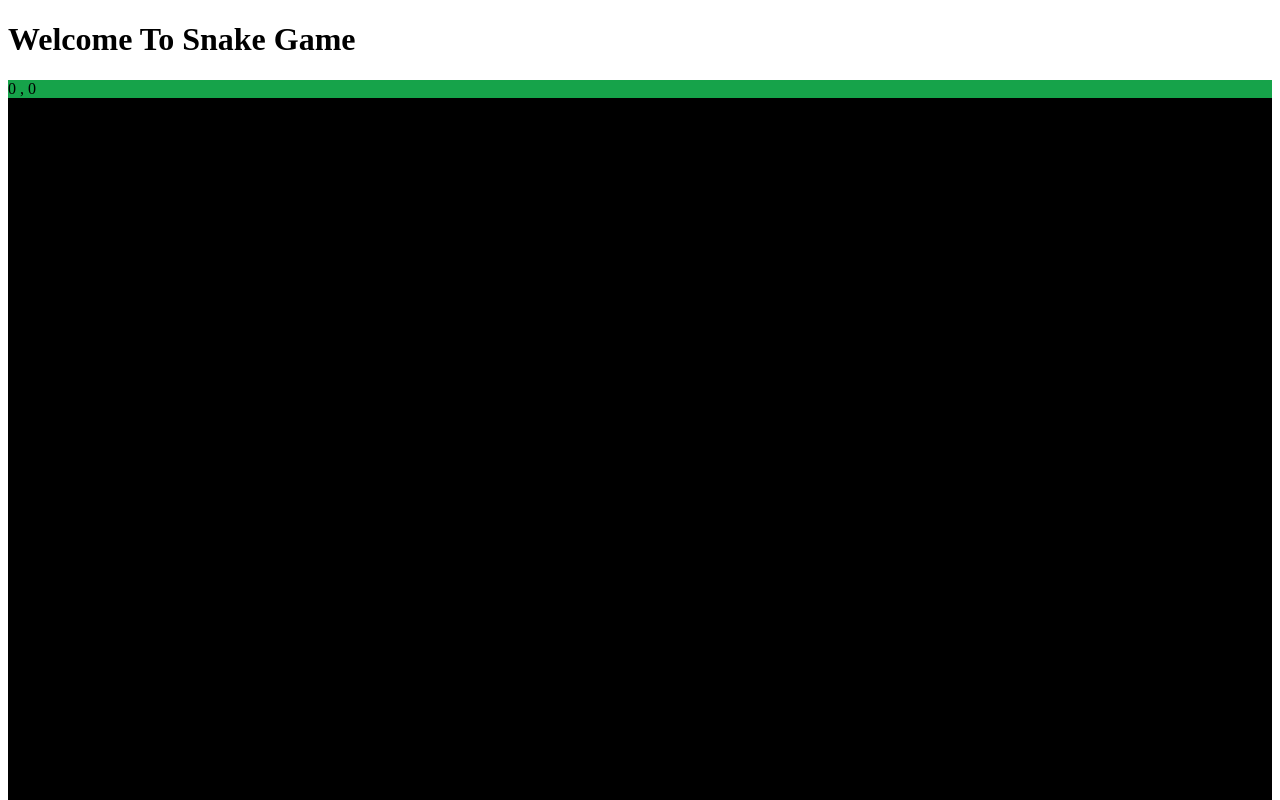
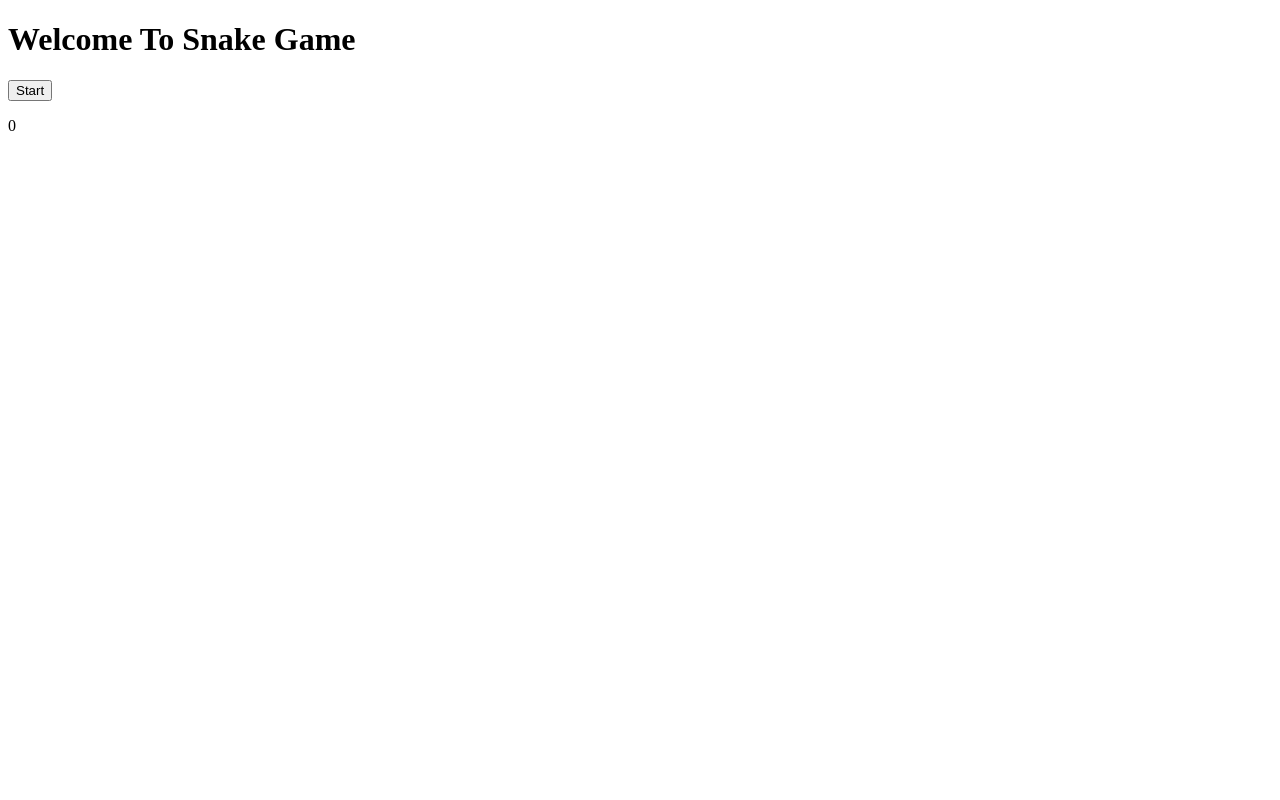
Before and after one commit to Inayath-Hussain/fog-snake-game, a React (Vite) app: page / in a window 1280 px wide. Shown: the top 800 px of the page. Built offline with nearby package versions, Linux system fonts and the light colour scheme; the HTML template or start-up script is replaced by a standard one.

Commit message:
Refactor: removed console logs

```diff
--- a/src/components/Board.tsx
+++ b/src/components/Board.tsx
@@ -74,7 +74,6 @@ const Board: React.FC<Iprops> = ({ isGameRunning, setScore }) => {
         const call = () => {
             if (isGameRunning === false) return clearInterval(timerRef.current)
 
-            console.log("call")
             timerRef.current = setInterval(() => {
                 let touches = 0;
                 const newSnakes: ISnake[] = [];
@@ -196,7 +195,7 @@ const Board: React.FC<Iprops> = ({ isGameRunning, setScore }) => {
             {cells.map((c, index) => (
                 <div key={index} onMouseEnter={() => updatePlayerPosition(c)} onClick={isCellDiamond(c) ? handleDiamonClick : undefined}
                     style={{ background: cellColor(c) }}
-                    className={`bg-black w-full h-full border-[1px] border-white box-border text-white`}>{c.x} , {c.y}</div>
+                    className={`bg-black w-full h-full border-[1px] border-white box-border text-white`} />
             ))}
 
         </div>
--- a/src/utilities/moveSnake.ts
+++ b/src/utilities/moveSnake.ts
@@ -41,7 +41,6 @@ export const moveSnake = (snake: ISnake): ISnake => {
     directions = directions.filter(d => d !== snake.direction);
 
     let newDirection = directions[Math.floor(Math.random() * 3)]
-    console.log(newDirection)
     let newPos: ICell = { x: -1, y: -1 }
 
     // we would need to try atmost 3 time to get a valid new position
```
